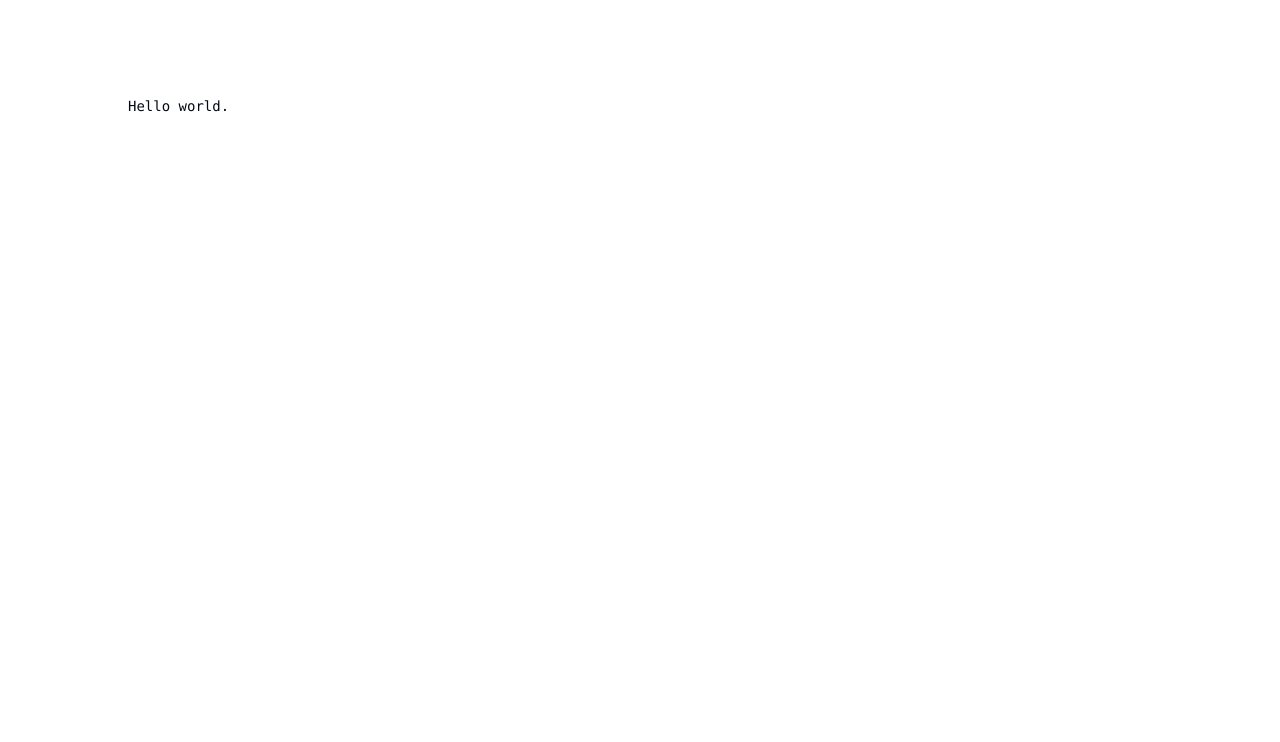
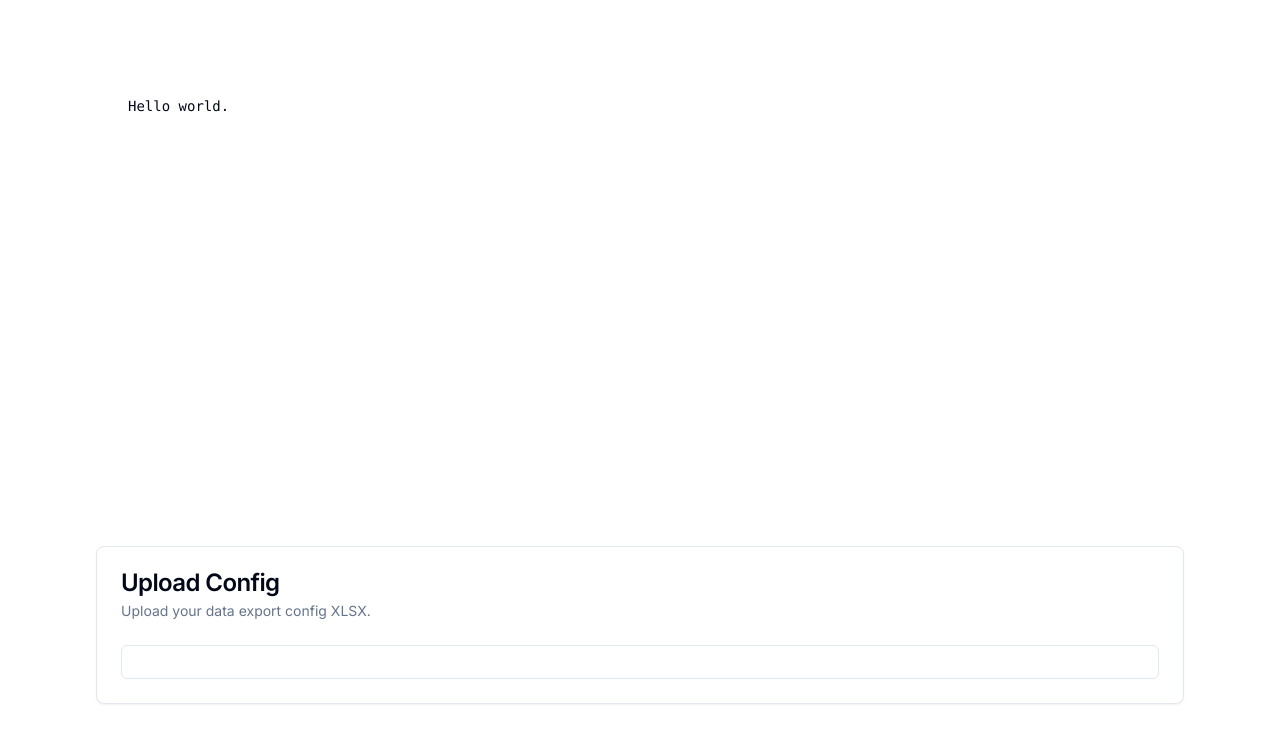
Before and after one commit to dimagi/outlier-detect-workflow, a Next.js app in the folder web-ui/: page / in a window 1280 px wide. Shown: the top 742 px of the page. Built offline with nearby package versions, Linux system fonts and the light colour scheme.

Commit message:
Add basic UI for uploading the config

```diff
--- a/web-ui/package.json
+++ b/web-ui/package.json
@@ -9,6 +9,7 @@
     "lint": "next lint"
   },
   "dependencies": {
+    "@radix-ui/react-slot": "^1.0.2",
     "class-variance-authority": "^0.7.0",
     "clsx": "^2.1.1",
     "lucide-react": "^0.379.0",
--- a/web-ui/src/app/page.tsx
+++ b/web-ui/src/app/page.tsx
@@ -1,3 +1,5 @@
+import { UploadConfig } from "@/components/upload-config";
+
 export default function Home() {
   return (
     <main className="flex min-h-screen flex-col items-center justify-between p-24">
@@ -6,6 +8,7 @@
           Hello world.
         </h1>
       </div>
+      <UploadConfig />
     </main>
   );
 }
--- /dev/null
+++ b/web-ui/src/components/ui/button.tsx
@@ -0,0 +1,56 @@
+import * as React from "react"
+import { Slot } from "@radix-ui/react-slot"
+import { cva, type VariantProps } from "class-variance-authority"
+
+import { cn } from "@/lib/utils"
+
+const buttonVariants = cva(
+  "inline-flex items-center justify-center whitespace-nowrap rounded-md text-sm font-medium ring-offset-background transition-colors focus-visible:outline-none focus-visible:ring-2 focus-visible:ring-ring focus-visible:ring-offset-2 disabled:pointer-events-none disabled:opacity-50",
+  {
+    variants: {
+      variant: {
+        default: "bg-primary text-primary-foreground hover:bg-primary/90",
+        destructive:
+          "bg-destructive text-destructive-foreground hover:bg-destructive/90",
+        outline:
+          "border border-input bg-background hover:bg-accent hover:text-accent-foreground",
+        secondary:
+          "bg-secondary text-secondary-foreground hover:bg-secondary/80",
+        ghost: "hover:bg-accent hover:text-accent-foreground",
+        link: "text-primary underline-offset-4 hover:underline",
+      },
+      size: {
+        default: "h-10 px-4 py-2",
+        sm: "h-9 rounded-md px-3",
+        lg: "h-11 rounded-md px-8",
+        icon: "h-10 w-10",
+      },
+    },
+    defaultVariants: {
+      variant: "default",
+      size: "default",
+    },
+  }
+)
+
+export interface ButtonProps
+  extends React.ButtonHTMLAttributes<HTMLButtonElement>,
+    VariantProps<typeof buttonVariants> {
+  asChild?: boolean
+}
+
+const Button = React.forwardRef<HTMLButtonElement, ButtonProps>(
+  ({ className, variant, size, asChild = false, ...props }, ref) => {
+    const Comp = asChild ? Slot : "button"
+    return (
+      <Comp
+        className={cn(buttonVariants({ variant, size, className }))}
+        ref={ref}
+        {...props}
+      />
+    )
+  }
+)
+Button.displayName = "Button"
+
+export { Button, buttonVariants }
--- /dev/null
+++ b/web-ui/src/components/ui/card.tsx
@@ -0,0 +1,79 @@
+import * as React from "react"
+
+import { cn } from "@/lib/utils"
+
+const Card = React.forwardRef<
+  HTMLDivElement,
+  React.HTMLAttributes<HTMLDivElement>
+>(({ className, ...props }, ref) => (
+  <div
+    ref={ref}
+    className={cn(
+      "rounded-lg border bg-card text-card-foreground shadow-sm",
+      className
+    )}
+    {...props}
+  />
+))
+Card.displayName = "Card"
+
+const CardHeader = React.forwardRef<
+  HTMLDivElement,
+  React.HTMLAttributes<HTMLDivElement>
+>(({ className, ...props }, ref) => (
+  <div
+    ref={ref}
+    className={cn("flex flex-col space-y-1.5 p-6", className)}
+    {...props}
+  />
+))
+CardHeader.displayName = "CardHeader"
+
+const CardTitle = React.forwardRef<
+  HTMLParagraphElement,
+  React.HTMLAttributes<HTMLHeadingElement>
+>(({ className, ...props }, ref) => (
+  <h3
+    ref={ref}
+    className={cn(
+      "text-2xl font-semibold leading-none tracking-tight",
+      className
+    )}
+    {...props}
+  />
+))
+CardTitle.displayName = "CardTitle"
+
+const CardDescription = React.forwardRef<
+  HTMLParagraphElement,
+  React.HTMLAttributes<HTMLParagraphElement>
+>(({ className, ...props }, ref) => (
+  <p
+    ref={ref}
+    className={cn("text-sm text-muted-foreground", className)}
+    {...props}
+  />
+))
+CardDescription.displayName = "CardDescription"
+
+const CardContent = React.forwardRef<
+  HTMLDivElement,
+  React.HTMLAttributes<HTMLDivElement>
+>(({ className, ...props }, ref) => (
+  <div ref={ref} className={cn("p-6 pt-0", className)} {...props} />
+))
+CardContent.displayName = "CardContent"
+
+const CardFooter = React.forwardRef<
+  HTMLDivElement,
+  React.HTMLAttributes<HTMLDivElement>
+>(({ className, ...props }, ref) => (
+  <div
+    ref={ref}
+    className={cn("flex items-center p-6 pt-0", className)}
+    {...props}
+  />
+))
+CardFooter.displayName = "CardFooter"
+
+export { Card, CardHeader, CardFooter, CardTitle, CardDescription, CardContent }
--- /dev/null
+++ b/web-ui/src/components/upload-config.tsx
@@ -0,0 +1,26 @@
+import { cn } from "@/lib/utils"
+import {
+  Card,
+  CardContent,
+  CardDescription,
+  CardHeader,
+  CardTitle,
+} from "@/components/ui/card"
+
+type CardProps = React.ComponentProps<typeof Card>
+
+export function UploadConfig({ className, ...props }: CardProps) {
+  return (
+    <Card className={cn("w-full", className)} {...props}>
+      <CardHeader>
+        <CardTitle>Upload Config</CardTitle>
+        <CardDescription>Upload your data export config XLSX.</CardDescription>
+      </CardHeader>
+      <CardContent className="grid gap-4">
+        <div className=" flex items-center space-x-4 rounded-md border p-4">
+          {/* Put the dropzone target here */}
+        </div>
+      </CardContent>
+    </Card>
+  )
+}
```
Also changed, not shown: 1 other file (tests, documents, lock files or other folders).
